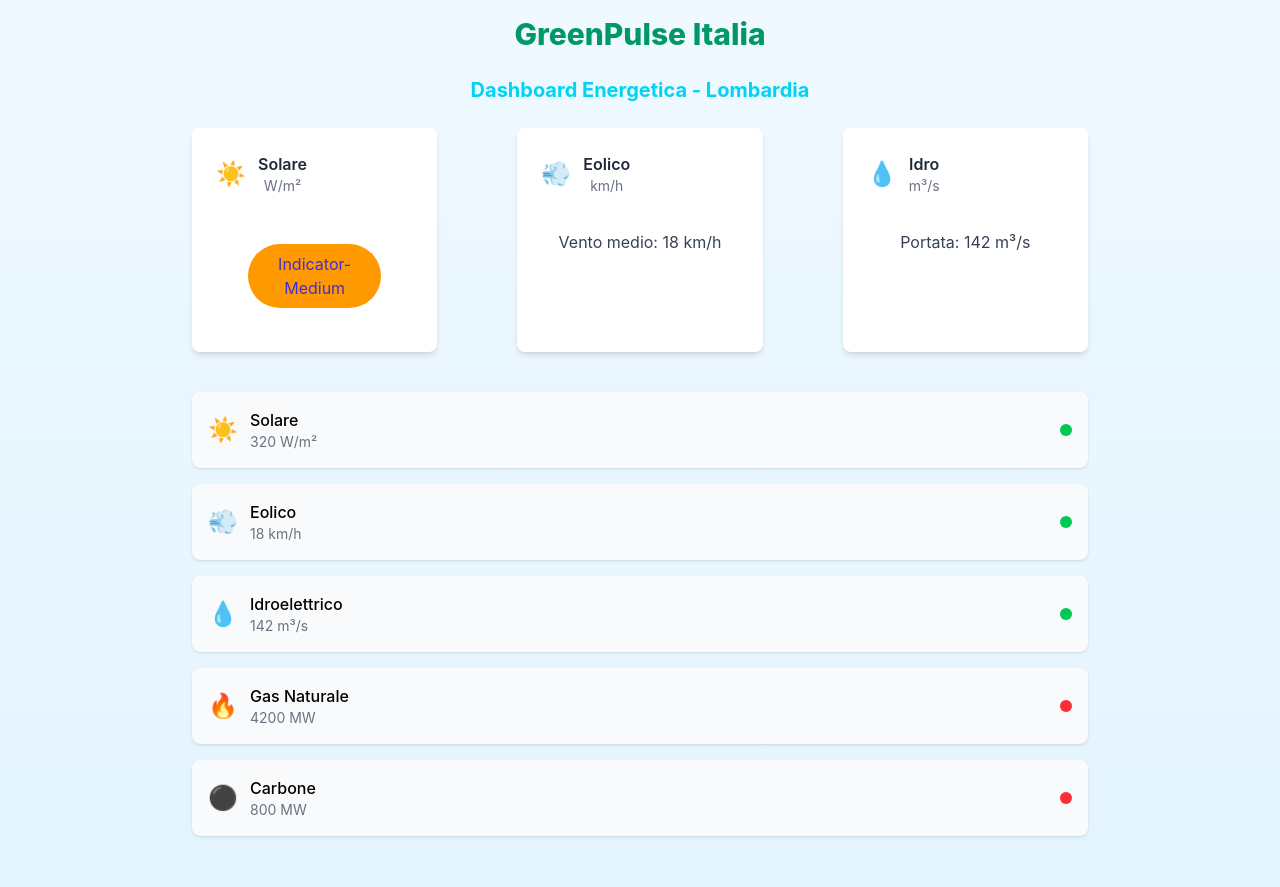
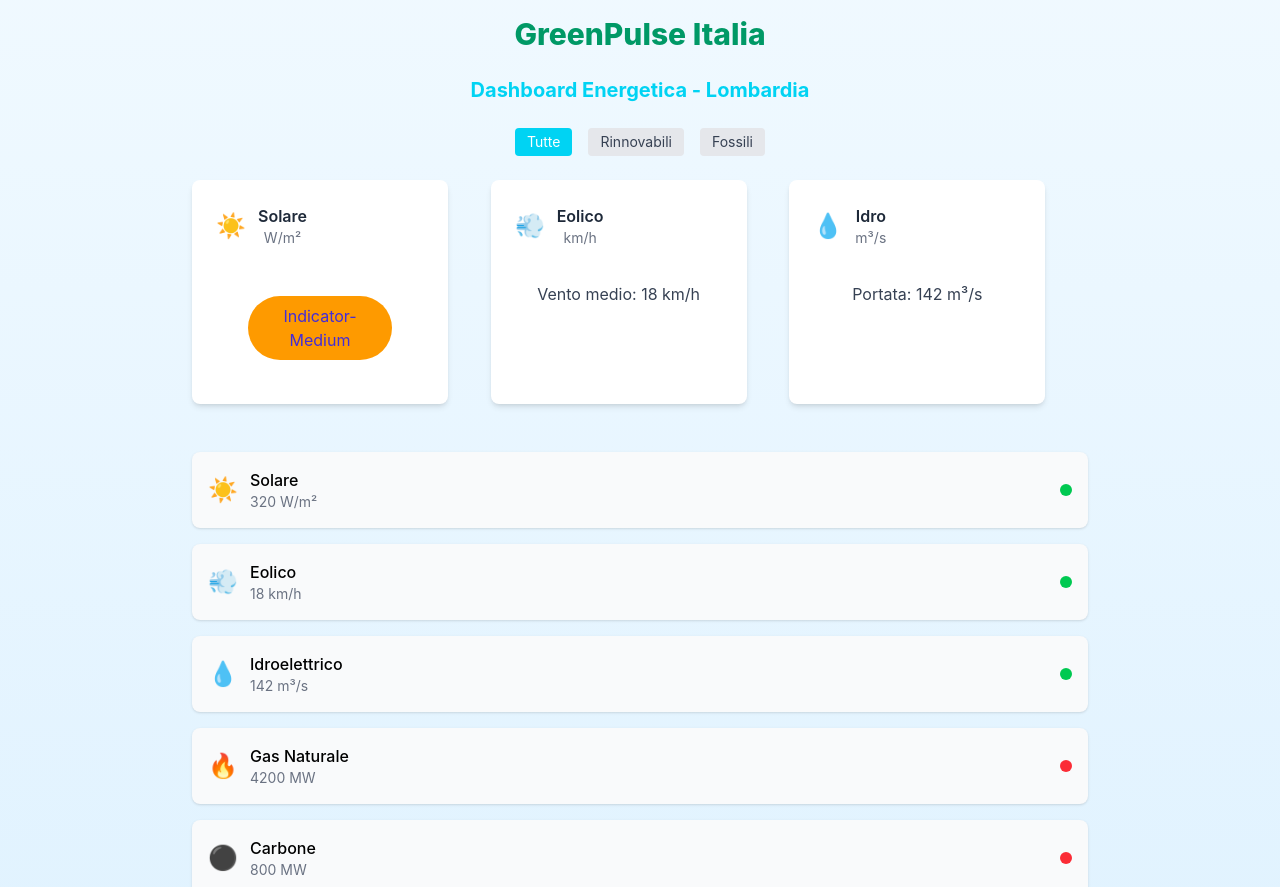
Before and after one commit to greenexplorerdev/GreenPulse-Italia, a React (Vite) app: page / in a window 1280 px wide. Shown: the top 887 px of the page. Built offline with nearby package versions, Linux system fonts and the light colour scheme; no server answers.

Commit message:
implement type filter with local state, fix gradient typo, remove   test blockers; all criteria verified (EnergyList keyed mapping, conditional className,   CO2Indicator single-return styling)

```diff
--- a/src/App.jsx
+++ b/src/App.jsx
@@ -1,5 +1,3 @@
-import SolarWidget from "./components/SolarWidget";
-import EnergyIndicator from "./components/EnergyIndicator";
 import Dashboard from "./pages/Dashboard";
 import "./index.css";
 
@@ -15,11 +13,6 @@
       <div className="max-w-4xl mx-auto">
         <Dashboard region="Lombardia" />
       </div>
-
-      <div className="mt-8">
-        <SolarWidget />
-        <EnergyIndicator value={50} className="mt-4" />
-      </div>
     </div>
   );
 }
--- a/src/components/CO2Indicator.jsx
+++ b/src/components/CO2Indicator.jsx
@@ -1,19 +1,20 @@
-export default function CO2Indicator({value}) {
-    return(
-        <div className="flex  items-center mx-auto justify-center  rounded-2xl h-fit w-fit p-8">
+export default function CO2Indicator({ value }) {
+  return (
+    <div className="flex items-center mx-auto justify-center rounded-2xl h-fit w-fit p-8">
+
       {value < 100 ? (
-        <p className="bg-green-600 text-cyan-600  text-center rounded-full p-2">
-          🟢 Energia pulita
+        <p className="bg-green-100 text-green-800 px-4 py-2 rounded-full">
+          Gli impianti generano: 🟢 Energia pulita /Emissioni minime
         </p>
       ) : value >= 100 && value <= 300 ? (
-        <p className="bg-yellow-600 text-green-700   text-center rounded-full p-2">
-         🟡 Emissioni moderate
+        <p className="bg-yellow-100 text-yellow-800 px-4 py-2 rounded-full">
+          Gli impianti generano: 🟡 Emissioni moderate
         </p>
       ) : (
-        <p className="bg-red-500 text-black  text-center rounded-full p-2 ">
-         🔴 Alta intensità carbonica 💀
+        <p className="bg-red-100 text-red-800 px-4 py-2 rounded-full">
+          Gli impianti generano: 🔴 Alta intensità carbonica
         </p>
       )}
     </div>
-    )
+  );
 }
--- a/src/components/EnergyList.jsx
+++ b/src/components/EnergyList.jsx
@@ -1,6 +1,7 @@
-import EnergySourceItem from "./EnergySourceItem"
+  import EnergySourceItem from "./EnergySourceItem";
+
   export default function EnergyList({ sources }) {
-  if (sources.length === 0) {
+    if (!sources || sources.length === 0) {
       return (
         <p className="text-center text-gray-500 py-8">
           Nessuna fonte disponibile
@@ -10,7 +11,7 @@
 
     return (
       <div className="space-y-4">
-      {sources.map((source) => (
+        {sources.map(source => (
           <EnergySourceItem
             key={source.id}
             name={source.name}
--- a/src/pages/Dashboard.jsx
+++ b/src/pages/Dashboard.jsx
@@ -1,30 +1,75 @@
 import EnergyCard from "../components/EnergyCard";
 import EnergyIndicator from "../components/EnergyIndicator";
-import {energySources} from "../data/energySources";
+import { energySources } from "../data/energySources"; // Named export import corretto
 import EnergyList from "../components/EnergyList";
 import CO2Indicator from "../components/CO2Indicator";
+import { useState } from "react";
 
 export default function Dashboard({ region }) {
+  const [filter, setFilter] = useState("all");
+
+  const filteredSources =
+    filter === "all"
+      ? energySources
+      : filter === "renewable"
+        ? energySources.filter((source) => source.type === "renewable")
+        : energySources.filter((source) => source.type === "fossil");
+
   return (
-    <div className="space-y-6 ">
+    <div className="space-y-6">
       <h2 className="text-center font-bold text-xl text-cyan-400">
         Dashboard Energetica - {region}
       </h2>
-      <div className="space-y-4 flex gap-20">
+
+      <div className="flex justify-center space-x-4 mt-4 mb-6">
+        <button
+          onClick={() => setFilter("all")}
+          className={`px-3 py-1 rounded text-sm transition-colors duration-200 ${
+            filter === "all"
+              ? "bg-cyan-400 text-white"
+              : "bg-gray-200 text-gray-700 hover:bg-gray-300"
+          }`}
+        >
+          Tutte
+        </button>
+        <button
+          onClick={() => setFilter("renewable")}
+          className={`px-3 py-1 rounded text-sm transition-colors duration-200 ${
+            filter === "renewable"
+              ? "bg-green-400 text-white"
+              : "bg-gray-200 text-gray-700 hover:bg-gray-300"
+          }`}
+        >
+          Rinnovabili
+        </button>
+        <button
+          onClick={() => setFilter("fossil")}
+          className={`px-3 py-1 rounded text-sm transition-colors duration-200 ${
+            filter === "fossil"
+              ? "bg-red-400 text-white"
+              : "bg-gray-200 text-gray-700 hover:bg-gray-300"
+          }`}
+        >
+          Fossili
+        </button>
+      </div>
+
+      <div className="space-y-4 grid grid-flow-col">
         <EnergyCard title="Solare" icon="☀️ " unit="W/m²">
           <EnergyIndicator value={320} />
         </EnergyCard>
-
         <EnergyCard title="Eolico" icon="💨" unit="km/h">
           Vento medio: 18 km/h
         </EnergyCard>
-
         <EnergyCard title="Idro" icon="💧" unit="m³/s">
           Portata: 142 m³/s
         </EnergyCard>
       </div>
-      <EnergyList sources={energySources} />
-      <CO2Indicator value={210} />
+
+      <div className="mt-8">
+        <EnergyList sources={filteredSources} />
+        <CO2Indicator value={210} />
+      </div>
     </div>
   );
 }
```
Also changed, not shown: src/components/EnergySourceItem.jsx (+3 -7 lines). Lines whose indentation alone changed are shown as unchanged.
